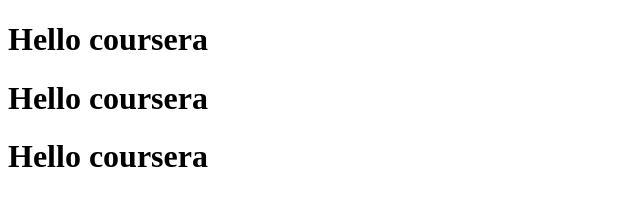
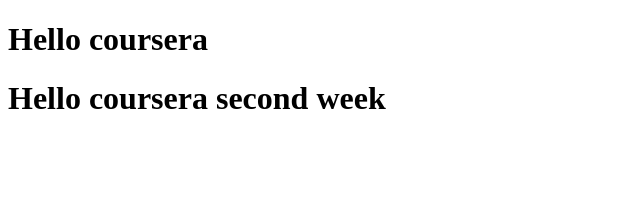
Before and after one commit to faizan48/coursera-test, a plain HTML site: page index.html in a window 1280 px wide. Shown: the whole page, without its empty margins (0-640 px from the left). Drawn offline with Linux system fonts and the light colour scheme.

Commit message:
Next version of web file

```diff
--- a/index.html
+++ b/index.html
@@ -6,7 +6,6 @@
   </head>
   <body>
     <h1>Hello coursera</h1>
-    <h1>Hello coursera</h1>
-    <h1>Hello coursera</h1>
+    <h1>Hello coursera second week</h1>
   </body>
 </html>
```
